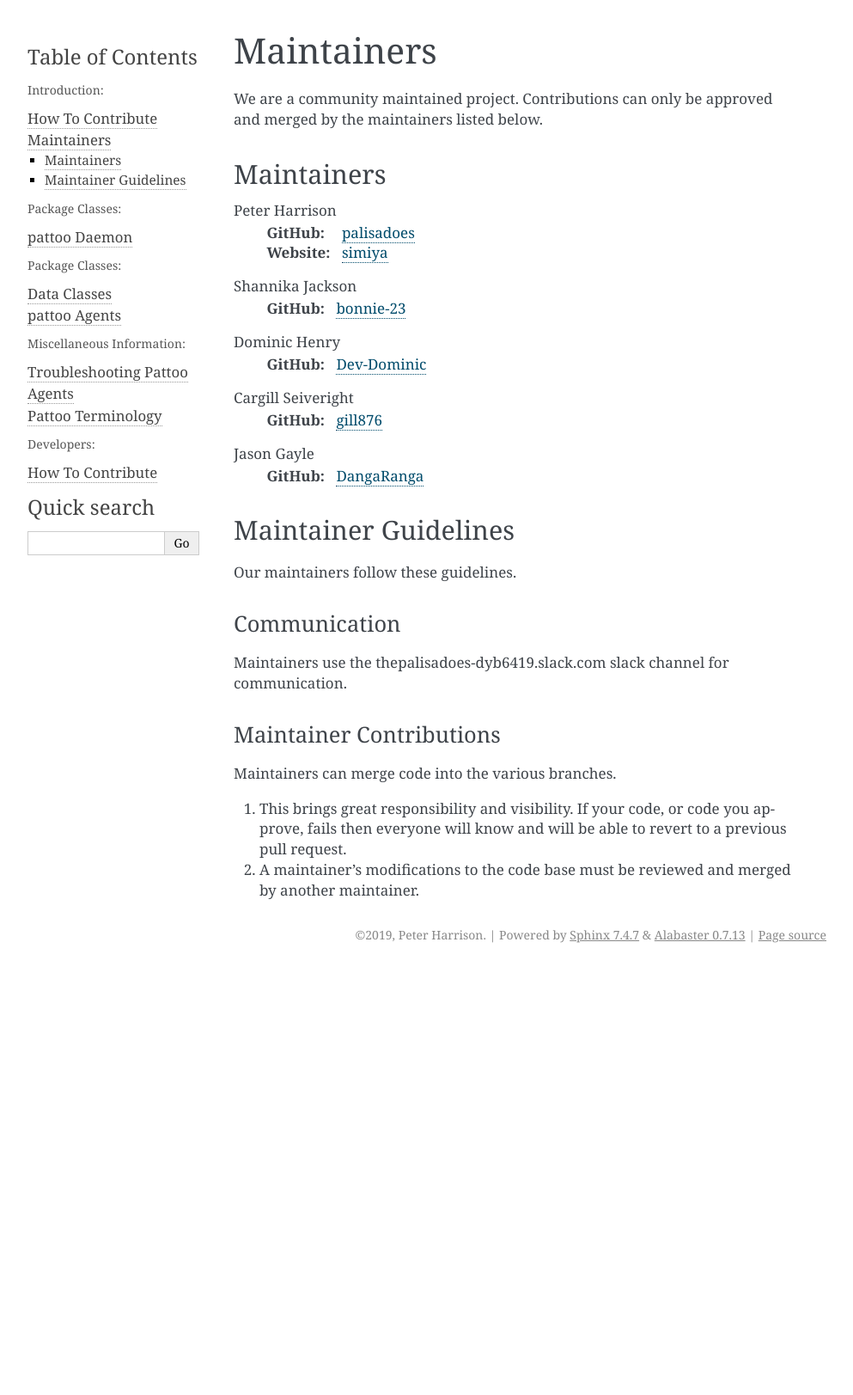
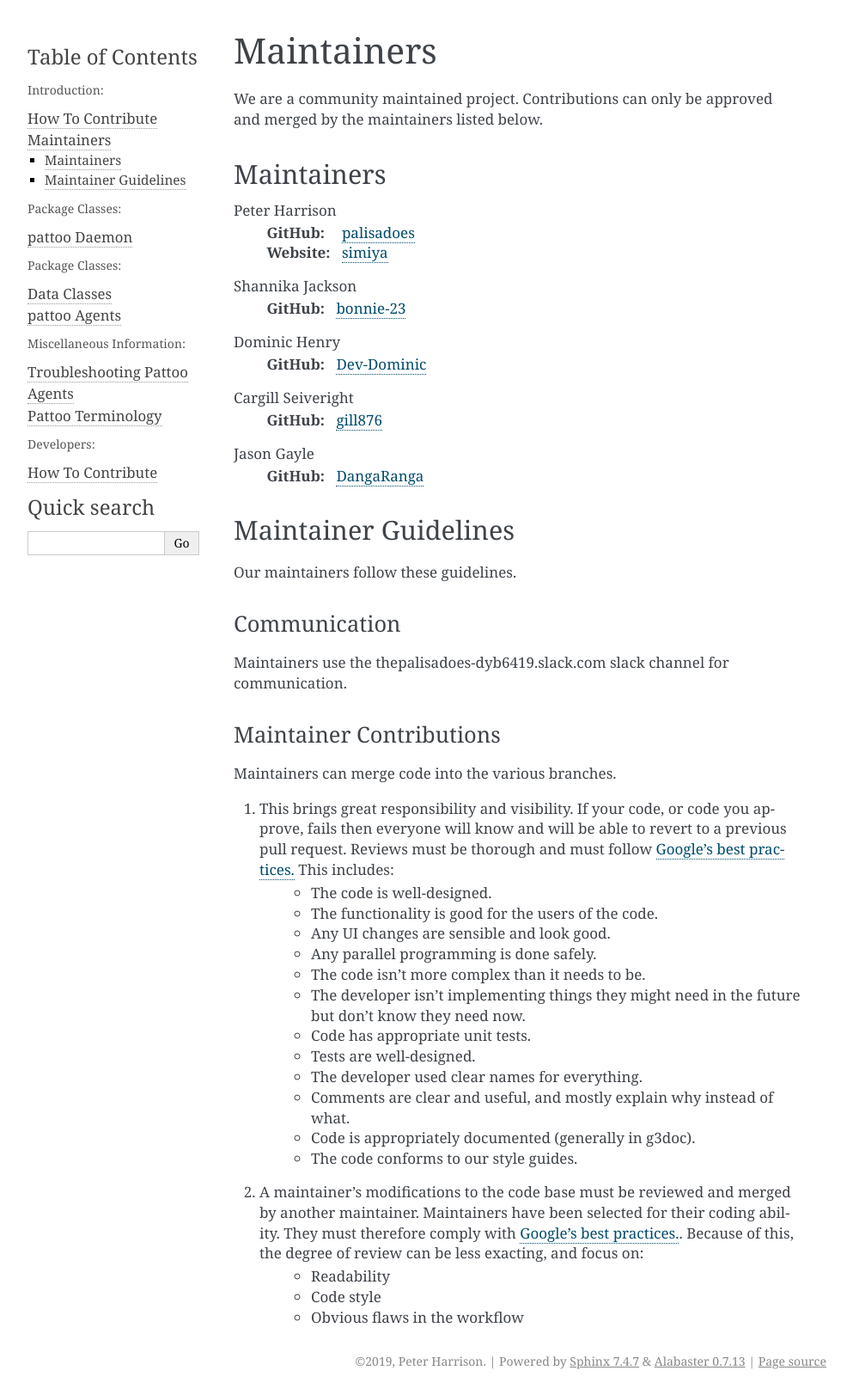
Before and after one commit to gill876/pattoo-shared, a Sphinx documentation site: the page built from docs/maintainers.rst, in a window 1280 px wide. Shown: the whole page at 86% size, without its empty margins (148-1141 px from the left). Built offline with Sphinx 7.4.7, drawn with Linux system fonts in a browser that asks for light colours; pages that are not in the unit, such as notebooks, are missing from menus; before the commit the page ends 1127 px from its top, so only the background shows below that.

Commit message:
Added references to Google best practices

```diff
--- a/docs/maintainers.rst
+++ b/docs/maintainers.rst
@@ -38,5 +38,20 @@ Maintainer Contributions
 
 Maintainers can merge code into the various branches.
 
-#. This brings great responsibility and visibility. If your code, or code you approve, fails then everyone will know and will be able to revert to a previous pull request.
-#. A maintainer's modifications to the code base must be reviewed and merged by another maintainer.
+#. This brings great responsibility and visibility. If your code, or code you approve, fails then everyone will know and will be able to revert to a previous pull request. Reviews must be thorough and must follow `Google's best practices. <https://google.github.io/eng-practices/review/reviewer/looking-for.html>`_ This includes:
+    - The code is well-designed.
+    - The functionality is good for the users of the code.
+    - Any UI changes are sensible and look good.
+    - Any parallel programming is done safely.
+    - The code isn’t more complex than it needs to be.
+    - The developer isn’t implementing things they might need in the future but don’t know they need now.
+    - Code has appropriate unit tests.
+    - Tests are well-designed.
+    - The developer used clear names for everything.
+    - Comments are clear and useful, and mostly explain why instead of what.
+    - Code is appropriately documented (generally in g3doc).
+    - The code conforms to our style guides.
+#. A maintainer's modifications to the code base must be reviewed and merged by another maintainer. Maintainers have been selected for their coding ability. They must therefore comply with `Google's best practices. <https://google.github.io/eng-practices/review/reviewer/looking-for.html>`_. Because of this, the degree of review can be less exacting, and focus on:
+    - Readability
+    - Code style
+    - Obvious flaws in the workflow
```
